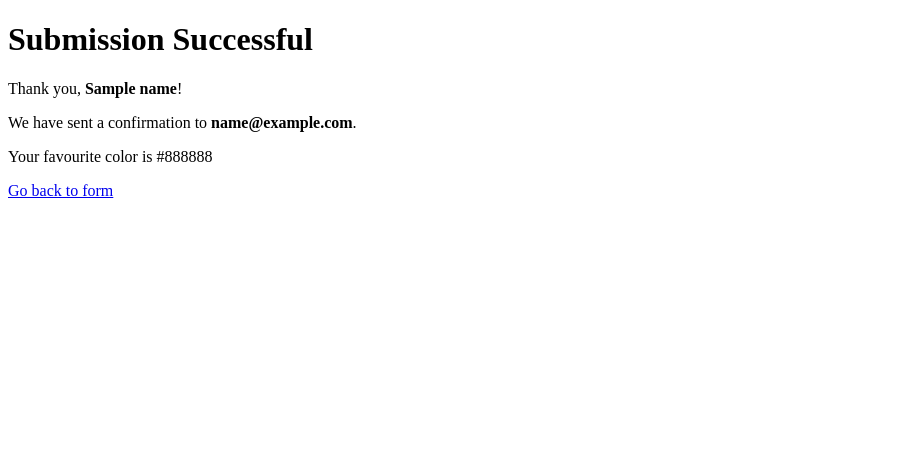
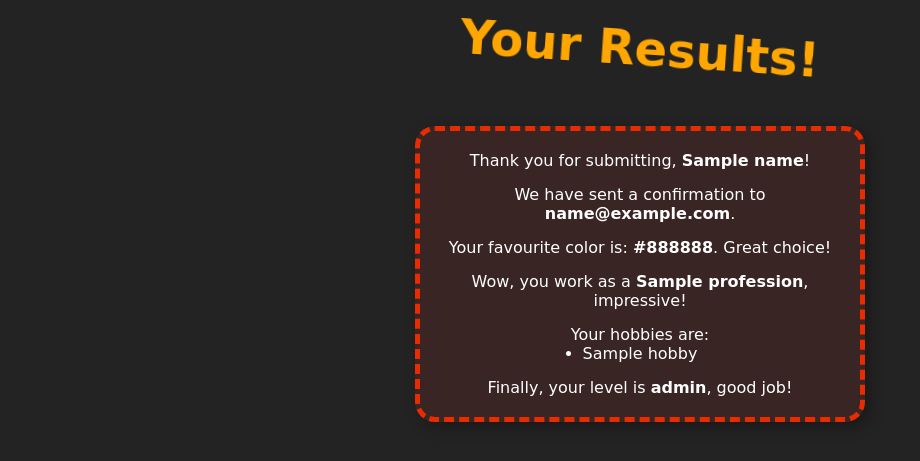
Before and after one commit to xinqich/flask-form-project, a Flask app: template app/templates/result.html in a window 1280 px wide. Shown: the top 461 px of the page, without its empty margins (0-920 px from the left). Run offline with Flask 3, Linux system fonts and the light colour scheme; the template is opened without the code that fills it: most values are stand-ins (such as "Sample title", 1, 10 or a date in 2020).

Commit message:
Refactor templates and styles; add base layout
Introduced a base template, refactored form and result templates to extend from it, and improved CSS for better styling of the form and result pages.

```diff
--- a/app/static/css/styles.css
+++ b/app/static/css/styles.css
@@ -11,7 +11,8 @@ p {
     margin: 0 0 10px 0
 }
 
-/* Заголовок */
+/* <--------- Form page --------->*/
+
 .funny-title {
     font-size: 3rem;
     margin-top: 20px;
@@ -51,7 +52,7 @@ p {
 }
 
 /* Стили формы */
-.funny-form, .result {
+.funny-form {
     margin: 50px auto;
     padding: 20px;
     width: 400px;
@@ -136,3 +137,29 @@ p {
     flex-direction: column;
     justify-content: center;
 }
+
+/* <------ Result page ------> */
+.results {
+    margin: 50px auto;
+    padding: 20px;
+    width: 400px;
+    background-color: #392524;
+    border: 5px dashed #E82C00;
+    border-radius: 20px;
+    box-shadow: 5px 5px 15px rgba(0, 0, 0, 0.3);
+    color: #fff;
+
+    display: flex;
+    flex-direction: column;
+    gap: 15px;
+}
+
+.results .hobbies-list {
+    margin: 0 auto;
+    max-width: fit-content;
+    padding: 0;
+}
+
+.results .hobbies-list .hobby-item {
+    max-width: fit-content;
+}
--- /dev/null
+++ b/app/templates/base.html
@@ -0,0 +1,15 @@
+<!DOCTYPE html>
+<html lang="en">
+<head>
+    <meta charset="UTF-8">
+    <title>{% block title %}
+    	Title
+    {% endblock %}</title>
+    <link rel="stylesheet" href="{{ url_for('static', filename='css/styles.css') }}">
+</head>
+<body>
+{% block content %}
+
+{% endblock %}
+</body>
+</html>
--- a/app/templates/result.html
+++ b/app/templates/result.html
@@ -1,15 +1,27 @@
-<!DOCTYPE html>
-<html lang="en">
-<head>
-    <meta charset="UTF-8">
-    <meta name="viewport" content="width=device-width, initial-scale=1.0">
-    <title>Submission Result</title>
-</head>
-<body>
-    <h1>Submission Successful</h1>
-    <p>Thank you, <strong>{{ name }}</strong>!</p>
-    <p>We have sent a confirmation to <strong>{{ email }}</strong>.</p>
-    <p>Your favourite color is {{ color }}</p>
-    <a href="/">Go back to form</a>
-</body>
-</html>
+{% extends 'base.html' %}
+
+{% block title %}
+	Your Results!
+{% endblock %}
+
+{% block content %}
+    <h1 class="funny-title">Your Results!</h1>
+	<div class="results">
+        <div class="answer">
+			Thank you for submitting, <strong>{{ name }}</strong>!
+		</div>
+		<div class="answer">We have sent a confirmation to <strong>{{ email }}</strong>.</div>
+		<div class="answer">Your favourite color is: <strong>{{ color }}</strong>. Great choice!</div>
+		<div class="answer">Wow, you work as a <strong> {{ profession }}</strong>, impressive!</div>
+		<div class="answer">
+			<span>Your hobbies are:</span>
+			<ul class="hobbies-list">
+                {% for hobby in hobbies %}
+                	<li class="hobby-item">{{ hobby }}</li>
+                {% endfor %}
+
+			</ul>
+		</div>
+		<div class="answer">Finally, your level is <strong>{{ level }}</strong>, good job!</div>
+    </div>
+{% endblock %}
```
Also changed, not shown: app/templates/form.html (+41 -11 lines).
